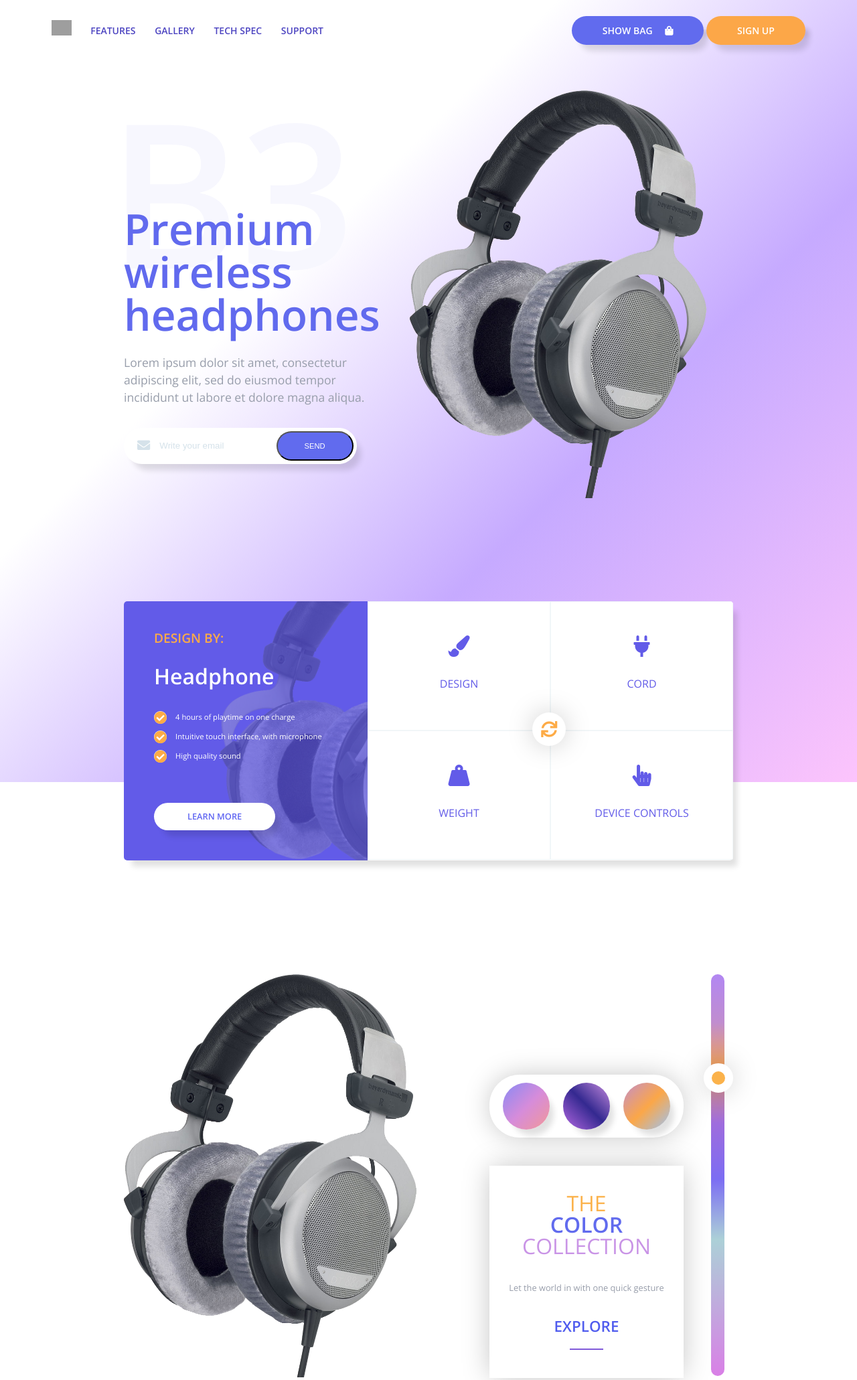
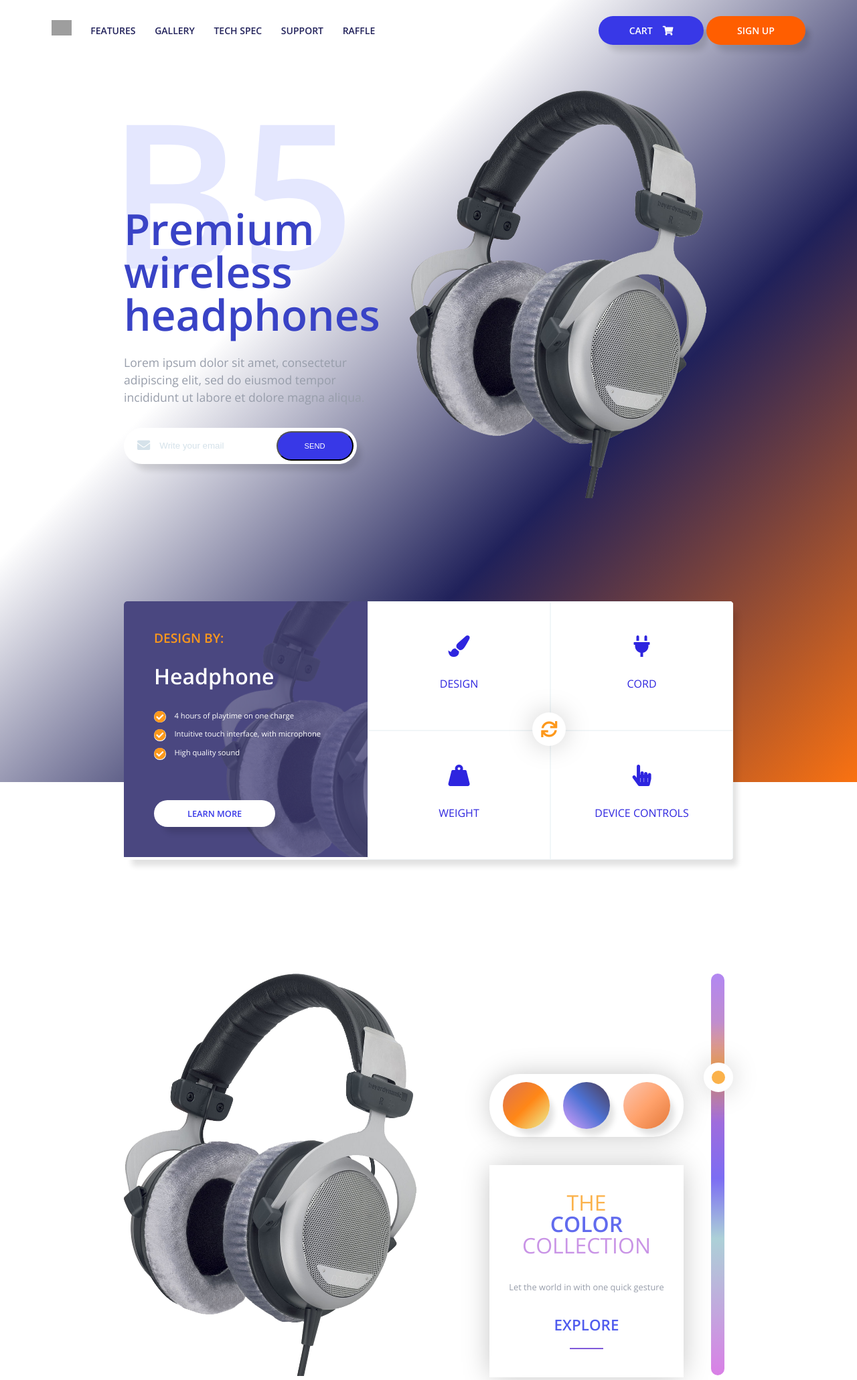
Before and after one commit to dcantoran/headphones-landing-page, a plain HTML site: page index.html in a window 1280 px wide. Shown: the top 2061 px of the page at 67% size. Drawn offline with nearby package versions, Linux system fonts and the light colour scheme; grey boxes are pictures that could not be loaded.

Commit message:
changed color scheme

```diff
--- a/css/landing-page/blueprint.css
+++ b/css/landing-page/blueprint.css
@@ -1,5 +1,5 @@
 #blueprint {
-    background: rgb(84, 79, 206);
+    background: rgb(102, 94, 238);
     padding: 170px 0;
     color: white;
 }
@@ -139,7 +139,7 @@
 #blueprint .right-side .info-box .col-2 a {
     text-transform: uppercase;
     text-decoration: none;
-    color: rgb(251, 178, 75);
+    color: rgb(250, 172, 100);
     margin-bottom: 15px;
     margin-left: -15px;
     font-size: .8rem;
@@ -148,7 +148,7 @@
  #blueprint .right-side .info-box-2 .col-2 a {
     text-transform: uppercase;
     text-decoration: none;
-    color: rgb(251, 178, 75);
+    color: rgb(250, 172, 100);
     margin-bottom: 15px;
     margin-left: -15px;
     font-size: .8rem;
--- a/css/landing-page/color-collection.css
+++ b/css/landing-page/color-collection.css
@@ -49,24 +49,24 @@
 }
 
 #color-collection .right-side .swatch-area .circle:nth-child(1){
-    background: #8989f4; /* Old browsers */
-    background: -moz-linear-gradient(-45deg, #8989f4 0%, #d68cda 51%, #f29897 100%); /* FF3.6-15 */
-    background: -webkit-linear-gradient(-45deg, #8989f4 0%,#d68cda 51%,#f29897 100%); /* Chrome10-25,Safari5.1-6 */
-    background: linear-gradient(135deg, #8989f4 0%,#d68cda 51%,#f29897 100%); /* W3C, IE10+, FF16+, Chrome26+, Opera12+, Safari7+ */
+    background: #db7252; /* Old browsers */
+    background: -moz-linear-gradient(-45deg, #db7252 0%, #ff8717 51%, #ecf297 100%); /* FF3.6-15 */
+    background: -webkit-linear-gradient(-45deg, #db7252 0%,#ff8717 51%,#ecf297 100%); /* Chrome10-25,Safari5.1-6 */
+    background: linear-gradient(135deg, #db7252 0%,#ff8717 51%,#ecf297 100%); /* W3C, IE10+, FF16+, Chrome26+, Opera12+, Safari7+ */
 }
 
 #color-collection .right-side .swatch-area .circle:nth-child(2){
     background: #b568e2; /* Old browsers */
-    background: -moz-linear-gradient(45deg, #b568e2 0%, #342990 51%, #c88cdf 100%); /* FF3.6-15 */
-    background: -webkit-linear-gradient(45deg, #b568e2 0%,#342990 51%,#c88cdf 100%); /* Chrome10-25,Safari5.1-6 */
-    background: linear-gradient(45deg, #b568e2 0%,#342990 51%,#c88cdf 100%); /* W3C, IE10+, FF16+, Chrome26+, Opera12+, Safari7+ */
+    background: -moz-linear-gradient(45deg, #daa1fc 0%,#4d71d3 51%,#4d3c53 100%); /* FF3.6-15 */
+    background: -webkit-linear-gradient(45deg, #daa1fc 0%,#4d71d3 51%,#4d3c53 100%); /* Chrome10-25,Safari5.1-6 */
+    background: linear-gradient(45deg, #daa1fc 0%,#4d71d3 51%,#4d3c53 100%); /* W3C, IE10+, FF16+, Chrome26+, Opera12+, Safari7+ */
 }
 
 #color-collection .right-side .swatch-area .circle:nth-child(3){
-    background: #c48ec8; /* Old browsers */
-    background: -moz-linear-gradient(-45deg, #c48ec8 0%, #fba748 51%, #9cc2f3 100%); /* FF3.6-15 */
-    background: -webkit-linear-gradient(-45deg, #c48ec8 0%,#fba748 51%,#9cc2f3 100%); /* Chrome10-25,Safari5.1-6 */
-    background: linear-gradient(135deg, #c48ec8 0%,#fba748 51%,#9cc2f3 100%); /* W3C, IE10+, FF16+, Chrome26+, Opera12+, Safari7+ */
+    background: #fac5b1; /* Old browsers */
+    background: -moz-linear-gradient(-45deg, #fac5b1 0%,#ffa26c 51%,#e47839 100%); /* FF3.6-15 */
+    background: -webkit-linear-gradient(-45deg, #fac5b1 0%,#ffa26c 51%,#e47839 100%); /* Chrome10-25,Safari5.1-6 */
+    background: linear-gradient(135deg, #fac5b1 0%,#ffa26c 51%,#e47839 100%); /* W3C, IE10+, FF16+, Chrome26+, Opera12+, Safari7+ */
     margin-right: 0;
 }
 
--- a/css/landing-page/design-by.css
+++ b/css/landing-page/design-by.css
@@ -12,7 +12,7 @@
 
 #design-by .design-container .bg-container {
     position: relative;
-    background: rgb(98, 91, 232);
+    background: rgb(74, 71, 128);
     overflow: hidden;
     padding: 45px;
 }
@@ -38,7 +38,7 @@
 }
 
 #design-by .design-container .info-section h5{
-    color: rgb(253, 171, 70);
+    color: rgb(253, 152, 27);
     font-size: 1.2rem;
     text-transform: uppercase;
     margin-bottom: 2rem;
@@ -69,9 +69,9 @@
 }
 
 #design-by .design-container .info-section .info-list span{
-    color: rgb(253, 171, 70);
+    color: rgb(253, 152, 27);
     display: inline-block;
-    font-size: 1.2rem;
+    font-size: 1.1rem;
     background: white;
     border-radius: 50%;
     position: relative;
@@ -85,7 +85,7 @@
     border-radius: 50px;
     padding: 14px 50px;
     text-decoration: none;
-    color: #6066F2;
+    color: #3838e7;
     font-weight: 700;
     font-size: .8rem;
     text-transform: uppercase;
@@ -118,7 +118,7 @@
 
 #design-by .design-container .icon-section .refresh-circle .fas{
     position: relative;
-    color: rgb(253, 171, 70);
+    color: rgb(253, 152, 27);
     font-size: 1.5rem;
     top: 13px;
     left: 13px;
@@ -131,7 +131,7 @@
     float: left;
     text-align: center;
     border: 1px solid rgb(241, 246, 248);
-    color: rgb(98, 91, 232);
+    color: rgb(46, 37, 223);
     font-size: 1rem;
     text-transform: uppercase;
 }
--- a/css/landing-page/header.css
+++ b/css/landing-page/header.css
@@ -13,7 +13,7 @@ header:after {
 }
 
 header a {
-    color: #4C44C1;
+    color: #21215a;
     text-decoration: none;
 }
 
@@ -46,7 +46,7 @@ header .header-buttons {
 }
 
 header .header-buttons .blue-btn {
-    background: rgb(97,	107, 238);;
+    background: #3838e7;
     padding: 12px 46px;
     color: white;
     border-radius: 30px;
@@ -60,7 +60,7 @@ header .header-buttons .blue-btn .fas {
 }
 
 header .header-buttons .orange-btn {
-    background: rgb(252, 167, 72) ;
+    background: rgb(255, 94, 0);
     padding: 12px 46px;
     color: white;
     border-radius: 30px;
--- a/css/landing-page/latest.css
+++ b/css/landing-page/latest.css
@@ -13,7 +13,7 @@
 }
 
 #latest .header h1 {
-    color: rgb(97, 107,238);
+    color: rgb(75, 87, 251);
     font-size: 3rem;
     max-width: 400px;
     width: 100%;
@@ -39,9 +39,9 @@
     float: left;
     padding: 20px 70px;
     font-size: 2.5rem;
-    background: rgb(97, 107,238);
+    background: rgb(75, 87, 251);
     color: white;
-    border: 1px solid rgb(97, 107,238);
+    border: 1px solid rgb(75, 87, 251);
 }
 
 #latest .header .directions .move-right {
@@ -238,7 +238,7 @@ background: linear-gradient(-120deg, #2f36ef 0%,#ff7130 50%,#f7ee6c 100%); /* W3
 }
 
 #latest .footer .info-box h1 {
-    color: rgb(97, 107,238);
+    color: rgb(75, 87, 251);
     font-size: 2.8rem;
     font-weight: 900;
     margin-bottom: 40px;
@@ -294,7 +294,7 @@ background: linear-gradient(-120deg, #2f36ef 0%,#ff7130 50%,#f7ee6c 100%); /* W3
 }
 
 #latest .footer .info-box .input-area button {
-    background: rgb(97, 107,238);
+    background: rgb(75, 87, 251);
     padding: 20px 50px;
     color: white;
     text-transform: uppercase;
--- a/css/landing-page/top-jumbo.css
+++ b/css/landing-page/top-jumbo.css
@@ -3,7 +3,8 @@
     /* background: #ffffff; */
     /* background: -moz-linear-gradient(-45deg, #ffffff 0%, #ffffff 34%, #c6aaff 64%, #fcc4fc 100%); FF3.6-15 */
     /* background: -webkit-linear-gradient(-45deg, #ffffff 0%,#ffffff 34%,#c6aaff 64%,#fcc4fc 100%); Chrome10-25,Safari5.1-6 */
-    background: linear-gradient(135deg, #ffffff 0%,#ffffff 34%,#c6aaff 64%,#fcc4fc 100%); /* W3C, IE10+, FF16+, Chrome26+, Opera12+, Safari7+ */
+    background: linear-gradient(135deg, #ffffff 0%,#ffffff 34%,#20215a 64%,#fa7211 100%); /* W3C, IE10+, FF16+, Chrome26+, Opera12+, Safari7+ */
+
 }
 
 #top-jumbo:after {
@@ -22,7 +23,7 @@
     font-size: 300px;
     font-weight: 700;
     opacity: 6;
-    color: rgb(247, 247, 254);
+    color: rgb(228, 231, 254);
     position: relative;
     left: -24px;
     /* top: px; */
@@ -35,7 +36,8 @@
 }
 
 #top-jumbo .left-side .info-container h1{
-    color: rgb(97, 106, 238);
+    /* color: rgb(255, 169, 13, 76%); */
+    color: rgb(57, 67, 198);
     font-size: 4rem;
     font-weight: 700;
     position: relative;
@@ -77,7 +79,8 @@
 }
 
 #top-jumbo .left-side .info-container .email-area button {
-    background: rgb(97,	107, 238);
+    /* background: rgb(97,	107, 238); */
+    background: #3838e7;
     border-radius: 50px;
     padding: 14px 40px;
     color: white;
--- a/index.html
+++ b/index.html
@@ -22,9 +22,10 @@
                         <a href="#">Gallery</a>
                         <a href="#">Tech Spec</a>
                         <a href="#">Support</a>
+                        <a href="#">Raffle</a>
                     </div>
                     <div class="header-buttons box-shadow-down">
-                        <a href="#" class="blue-btn box-shadow-down">Show Bag <i class="fas fa-shopping-bag"></i></a>
+                        <a href="#" class="blue-btn box-shadow-down">Cart<i class="fas fa-shopping-cart"></i></a>
                         <a href="#" class="orange-btn box-shadow-down">Sign Up</a>
                     </div>
                 </div>
@@ -32,7 +33,7 @@
             <div class="container">
                 <div class="left-side">
                     <div class="large-number">
-                        B3
+                        B5
                     </div>
                     <div class="info-container">
                         <h1>Premium wireless
```
